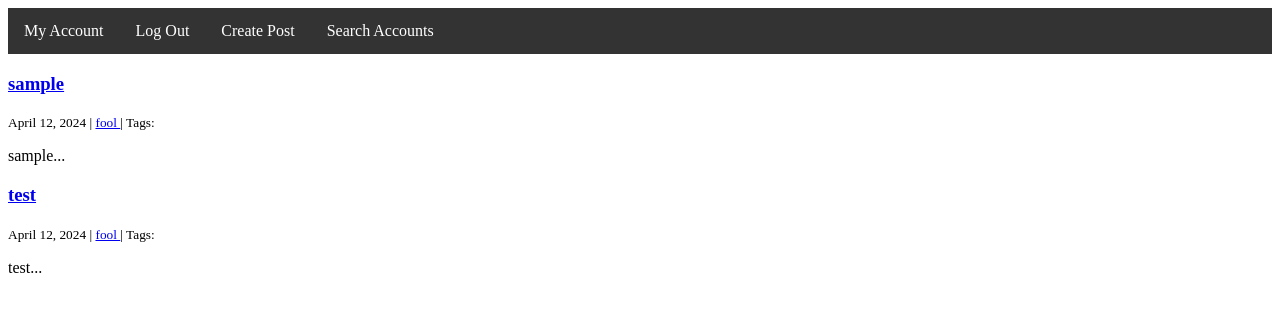
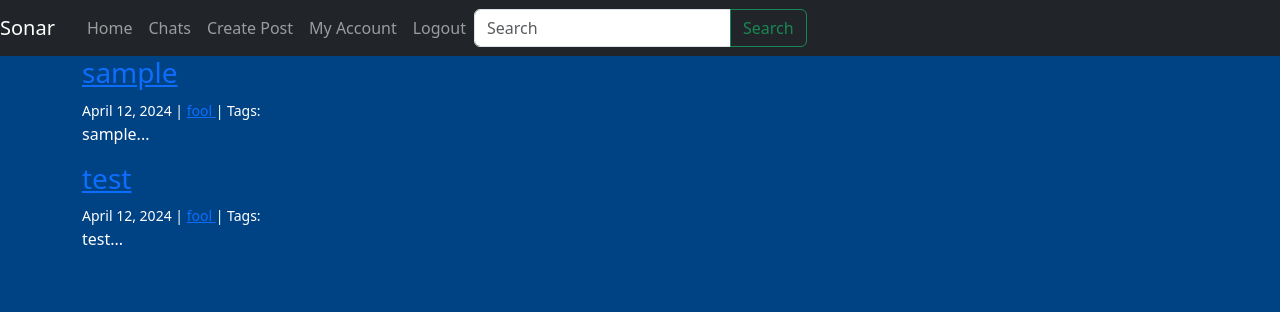
Before and after one commit to SeanKuehl/Group-18-Capstone, a Django app: page / in a window 1280 px wide. Shown: the top 312 px of the page. Run offline with Django 4.2, Linux system fonts and the light colour scheme; a user stored in the database is signed in; data comes from the database, SQL or seed files in the repository; data that the repository does not hold is empty.

Commit message:
Update html pages with CSS theme.
Applied CSS theme to all html templates to standardize a theme and style.

```diff
--- a/templates/MyAccount.html
+++ b/templates/MyAccount.html
@@ -1,3 +1,5 @@
+{% extends "base.html" %}
+{% block content %}
 <!DOCTYPE html>
 <html>
 <head>
@@ -14,3 +16,4 @@
 
 </body>
 </html>
+{% endblock %}
--- a/templates/UserFeed.html
+++ b/templates/UserFeed.html
@@ -1,49 +1,10 @@
+{% extends "base.html" %}
 
-<!DOCTYPE html>
-<html>
-<head>
-<style>
-ul {
-  list-style-type: none;
-  margin: 0;
-  padding: 0;
-  overflow: hidden;
-  background-color: #333;
-}
+{% block title %} {% endblock %}
 
-li {
-  float: left;
-}
-
-li a {
-  display: block;
-  color: white;
-  text-align: center;
-  padding: 14px 16px;
-  text-decoration: none;
-}
-
-li a:hover:not(.active) {
-  background-color: #111;
-}
-
-.active {
-  background-color: #04AA6D;
-}
-</style>
-</head>
-<body>
-
-<ul>
-  <li><a href="{% url 'my_account' current_user.pk %}">My Account</a></li>
-  <li><a href="{% url 'logout' %}">Log Out</a></li>
-  <li><a href="{% url 'post_index' %}">Create Post</a></li>
-  <li><a href="{% url 'search_account' %}">Search Accounts</a></li>
-</ul>
-
-
-
+{% block content %}
 {% for post in posts %}
+  <div style="text-align: left;">
     <h3><a href="{% url 'post_detail' post.pk 0 %}">{{ post.post_title }}</a></h3>
     <small>
         {{ post.created_on.date }} |
@@ -63,9 +24,6 @@ li a:hover:not(.active) {
         {% endfor %}
     </small>
     <p>{{ post.post_body | slice:":400" }}...</p>
+  </div>
 {% endfor %}
-
-
-
-</body>
-</html>
+{% endblock %}
--- a/templates/account_page.html
+++ b/templates/account_page.html
@@ -1,3 +1,5 @@
+{% extends "base.html" %}
+{% block content %}
 <!DOCTYPE html>
 <html>
 <head>
@@ -31,3 +33,4 @@
 
 </body>
 </html>
+{% endblock %}
--- a/templates/base.html
+++ b/templates/base.html
@@ -21,10 +21,18 @@
             <a class="nav-link" href="#">Chats</a>
           </li>
           <li class="nav-item">
-            <a class="nav-link" href="#">My Account</a>
+            <a class="nav-link" href="{% url 'post_index' %}">Create Post</a>
           </li>
+            {% if current_user %}
+              <a class="nav-link" href="{% url 'my_account' current_user.pk %}">My Account</a>
+            {% else %}
+                <a class="nav-link" href="#">Not Logged In</a>
+            {% endif %}
           <li class="nav-item">
-            <a class="nav-link" href="#">Logout</a>
+            {% if current_user %}
+            <a class="nav-link" href="{% url 'logout' %}">Logout</a>
+            {% else %}
+            {% endif %}
           </li>
         </ul>
         <form class="d-flex">
--- a/templates/detail.html
+++ b/templates/detail.html
@@ -1,4 +1,8 @@
+{% extends "base.html" %}
+
 {% load static %}
+
+{% block content %}
 
 {% block page_title %}
     <h2 id="PostTitle">{{ post.post_title }}</h2>
@@ -67,3 +71,4 @@
         </p>
     {% endfor %}
 {% endblock page_content %}
+{% endblock %}
--- a/templates/index.html
+++ b/templates/index.html
@@ -1,3 +1,7 @@
+{% extends "base.html" %}
+
+{% block content %}
+
 {% block page_title %}
     <h2>Posts</h2>
 {% endblock page_title %}
@@ -45,3 +49,5 @@
         {% endfor %}
     {% endblock posts %}
 {% endblock page_content %}
+
+{% endblock %}
--- a/templates/search_account.html
+++ b/templates/search_account.html
@@ -1,3 +1,5 @@
+{% extends "base.html" %}
+{% block content %}
 <!DOCTYPE html>
 <html>
 <head>
@@ -18,3 +20,4 @@
     </ul>
 </body>
 </html>
+{% endblock %}
--- a/templates/search_results.html
+++ b/templates/search_results.html
@@ -1,3 +1,5 @@
+{% extends "base.html" %}
+{% block content %}
 <h1>Search Results</h1>
 
 <ul>
@@ -7,3 +9,4 @@
     </li>
     {% endfor %}
 </ul>
+{% endblock %}
```
Also changed, not shown: templates/home.html (+4 -4 lines), templates/register.html (+3 -6 lines).
